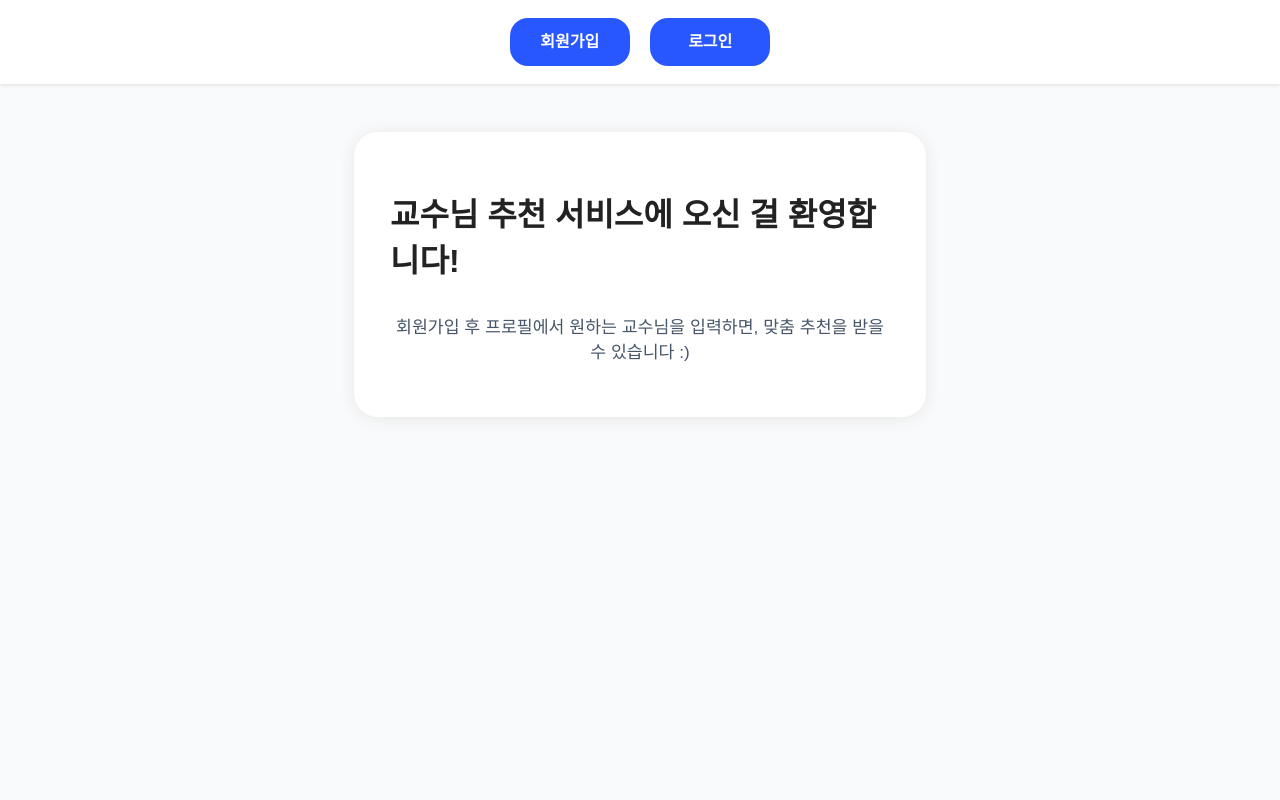
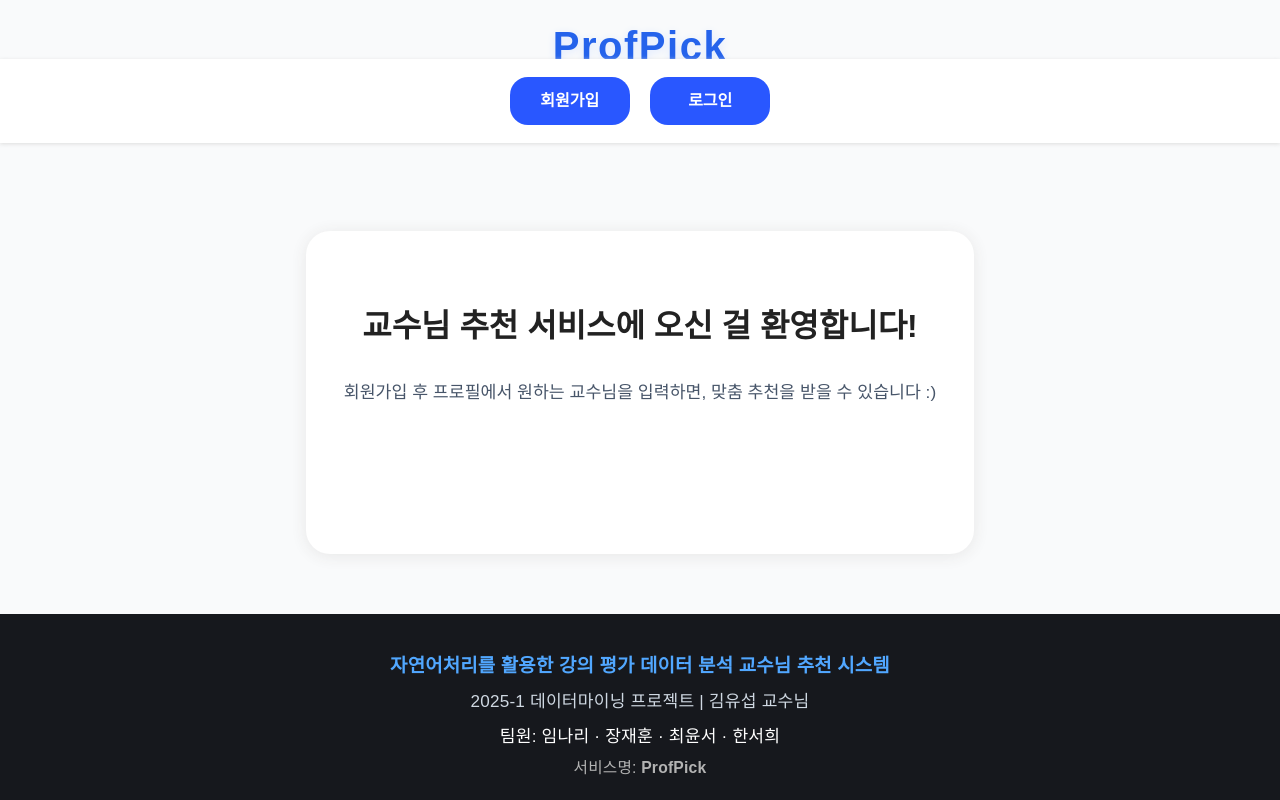
Before and after one commit to hanseohee031/ProfPick, a Django app: page / in a window 1280 px wide. Run offline with Django 5.2, Linux system fonts and the light colour scheme.

Commit message:
메인창 완료

```diff
--- a/templates/base.html
+++ b/templates/base.html
@@ -1,12 +1,49 @@
-<!-- templates/base.html -->
 <!DOCTYPE html>
 <html lang="ko">
 <head>
     <meta charset="UTF-8">
-    <title>{% block title %}교수님 추천 서비스{% endblock %}</title>
+    <title>{% block title %}ProfPick | 교수님 추천 서비스{% endblock %}</title>
     <style>
-    body { background: #f9fafb; font-family: 'Pretendard', 'Malgun Gothic', Arial, sans-serif; color: #222; margin: 0; }
-    .navbar { background: #fff; box-shadow: 0 1px 4px #ddd; padding: 18px 0; text-align: center; margin-bottom: 48px; }
+        html, body {
+            height: 100%;
+            min-height: 100%;
+        }
+        body {
+            display: flex;
+            flex-direction: column;
+            min-height: 100vh;
+            background: #f9fafb;
+            font-family: 'Pretendard', 'Malgun Gothic', Arial, sans-serif;
+            color: #222;
+            margin: 0;
+        }
+        .brand-header {
+            background: none;
+            text-align: center;
+            margin-top: 24px;
+            margin-bottom: -10px;
+        }
+        .brand-title {
+            font-family: 'Montserrat', 'Pretendard', Arial, sans-serif;
+            font-size: 2.5rem;
+            font-weight: 900;
+            color: #2563eb;
+            letter-spacing: 1.5px;
+            text-shadow: 0 2px 8px #dde8ff;
+            text-decoration: none;
+            transition: color 0.18s;
+        }
+        .brand-title:hover {
+            color: #1741c6;
+            text-decoration: underline;
+        }
+        .navbar {
+            background: #fff;
+            box-shadow: 0 1px 4px #ddd;
+            padding: 18px 0;
+            text-align: center;
+            margin-bottom: 48px;
+        }
         .nav-btn,
         .navbar button.nav-btn {
             display: inline-block;
@@ -36,24 +73,90 @@
         .navbar button.nav-btn.logout:hover {
             background: #a6001a;
         }
-    .container { max-width: 500px; margin: 40px auto; background: #fff; border-radius: 24px; box-shadow: 0 2px 16px #e7e7e7; padding: 36px; }
+        .container {
+            max-width: 600px;
+            margin: 40px auto 0 auto;
+            background: #fff;
+            border-radius: 24px;
+            box-shadow: 0 2px 16px #e7e7e7;
+            padding: 48px 38px;
+            text-align: center;
+            flex: 1 0 auto; /* footer 하단 고정용 */
+        }
         h2, h1 { font-weight: 800; margin-bottom: 32px; }
         form label { display: block; margin: 16px 0 6px 0; font-weight: 600; }
-    input[type="text"], input[type="password"] { width: 100%; padding: 12px; border-radius: 10px; border: 1px solid #cbd5e1; margin-bottom: 18px; }
-    button[type="submit"]:not(.nav-btn) { background: #2563eb; color: #fff; border: none; border-radius: 12px; padding: 12px 0; width: 100%; font-size: 1.1rem; font-weight: 700; cursor: pointer; margin-top: 10px;}
+        input[type="text"], input[type="password"] {
+            width: 100%;
+            padding: 12px;
+            border-radius: 10px;
+            border: 1px solid #cbd5e1;
+            margin-bottom: 18px;
+        }
+        button[type="submit"]:not(.nav-btn) {
+            background: #2563eb;
+            color: #fff;
+            border: none;
+            border-radius: 12px;
+            padding: 12px 0;
+            width: 100%;
+            font-size: 1.1rem;
+            font-weight: 700;
+            cursor: pointer;
+            margin-top: 10px;
+        }
         button[type="submit"]:not(.nav-btn):hover { background: #1741c6; }
-    .alert { background: #ffeff0; color: #b91c1c; padding: 12px; border-radius: 8px; margin-bottom: 24px; text-align: center;}
+        .alert {
+            background: #ffeff0;
+            color: #b91c1c;
+            padding: 12px;
+            border-radius: 8px;
+            margin-bottom: 24px;
+            text-align: center;
+        }
         .prof-label { font-weight: 600; font-size: 1.1rem;}
         .nav-form { display: inline-block; margin: 0; padding: 0; vertical-align: middle; }
+        footer {
+            flex-shrink: 0;
+            width: 100%;
+            background: #16181d;
+            color: #f5f6fa;
+            margin-top: 60px;
+            padding: 36px 0 22px 0;
+            font-size: 1.07rem;
+            border-top: 0;
+            text-align: center;
+            letter-spacing: 0.2px;
+            position: relative;
+            bottom: 0;
+            left: 0;
+        }
+        .footer-title {
+            font-size: 1.18rem;
+            font-weight: 700;
+            color: #51a7ff;
+            margin-bottom: 10px;
+            margin-top: 0;
+        }
+        .footer-desc {
+            margin-bottom: 8px;
+            color: #cfd8e2;
+        }
+        .footer-team {
+            margin-top: 10px;
+            color: #fff;
+        }
+        .footer-servicename {
+            font-size: 0.98rem;
+            color: #b3b3b3;
+            margin-top: 8px;
+        }
     </style>
-
-
-
-
     {% block head %}{% endblock %}
 </head>
 <body>
-
+    <div class="brand-header">
+        <a href="{% url 'home' %}" class="brand-title">ProfPick</a>
+    </div>
     <div class="navbar">
         {% if user.is_authenticated %}
             <form method="post" action="{% url 'logout' %}" class="nav-form">
@@ -67,10 +170,14 @@
             <a href="{% url 'login' %}" class="nav-btn">로그인</a>
         {% endif %}
     </div>
-
-
     <div class="container">
         {% block content %}{% endblock %}
     </div>
+    <footer>
+        <div class="footer-title">자연어처리를 활용한 강의 평가 데이터 분석 교수님 추천 시스템</div>
+        <div class="footer-desc">2025-1 데이터마이닝 프로젝트 | 김유섭 교수님</div>
+        <div class="footer-team">팀원: 임나리 · 장재훈 · 최윤서 · 한서희</div>
+        <div class="footer-servicename">서비스명: <b>ProfPick</b></div>
+    </footer>
 </body>
 </html>
```
Lines whose indentation alone changed are shown as unchanged.
